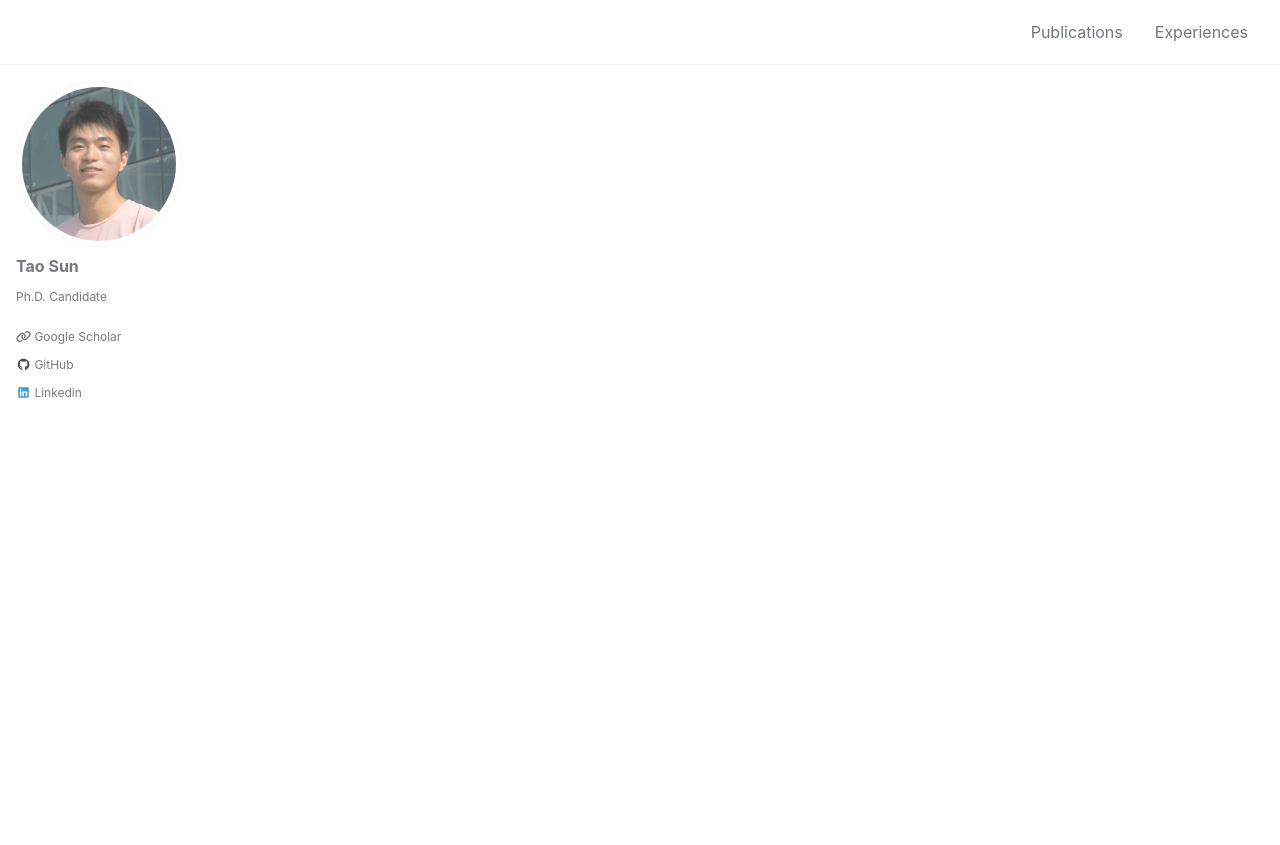
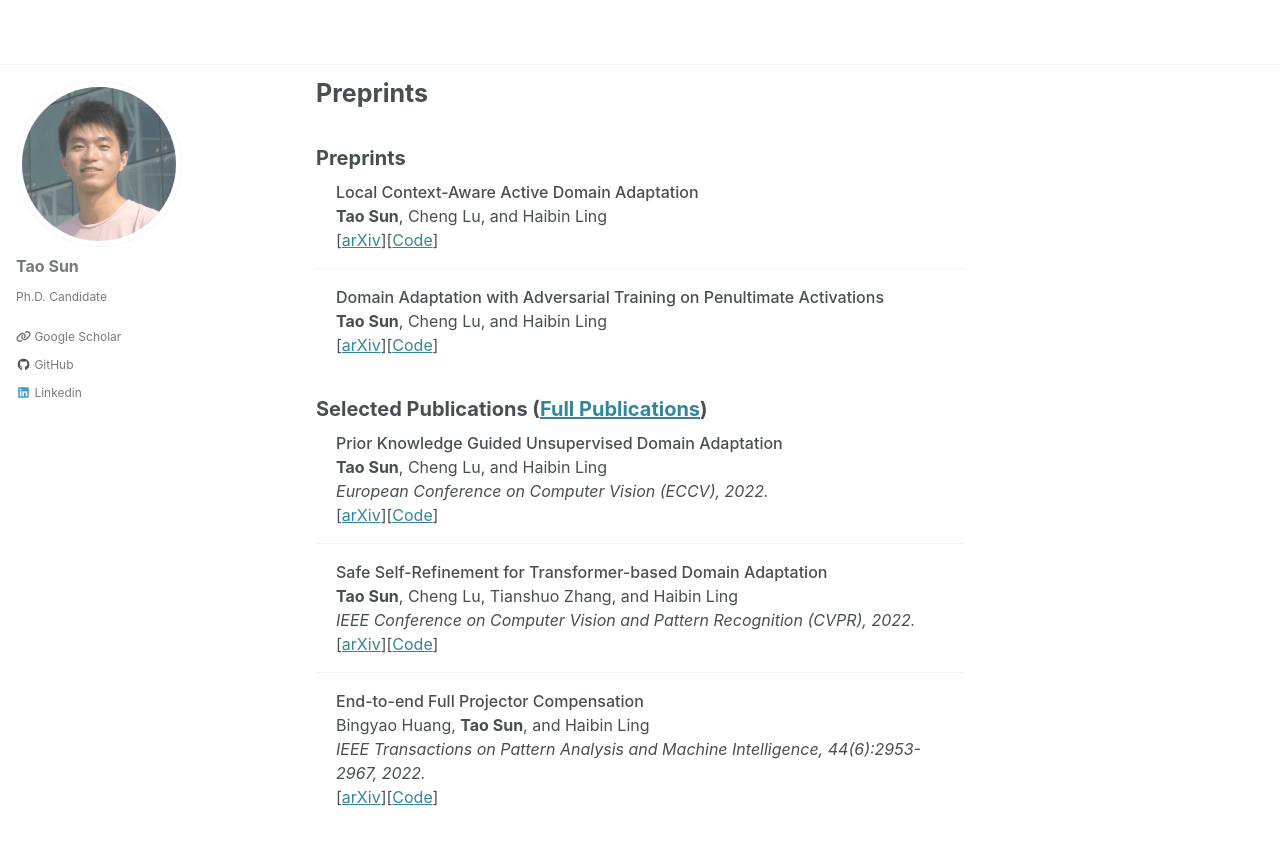
Before and after one commit to tsun/tsun.github.io, a Jekyll site: the page built from _pages/selected-publications.md, in a window 1280 px wide and 900 px high. Shown: the top 845 px of the window. Built offline with Jekyll 4.4.1, drawn with Linux system fonts in a browser that asks for light colours; cached includes are drawn as plain includes; nearby versions of some CDN libraries; our own code applies the rules of GitHub Pages for plain Markdown files.

Commit message:
reverse to previous verion

```diff
--- a/_pages/selected-publications.md
+++ b/_pages/selected-publications.md
@@ -0,0 +1,57 @@
+## Preprints
+<div class="publication">
+   <link rel="stylesheet" href="/assets/css/my.css">
+   <div class="text">
+     <div class="title">Local Context-Aware Active Domain Adaptation</div>
+     <div class="authors"><b>Tao Sun</b>, Cheng Lu, and Haibin Ling </div>
+     [<a href="https://arxiv.org/abs/2208.12856" target="_blank" rel="nofollow">arXiv</a>][<a href="https://github.com/tsun/LADA" target="_blank" rel="nofollow">Code</a>]
+   </div>
+ </div>
+
+---
+
+<div class="publication">
+   <link rel="stylesheet" href="/assets/css/my.css">
+   <div class="text">
+     <div class="title">Domain Adaptation with Adversarial Training on Penultimate Activations</div>
+     <div class="authors"><b>Tao Sun</b>, Cheng Lu, and Haibin Ling </div>
+     [<a href="https://arxiv.org/abs/2208.12853" target="_blank" rel="nofollow">arXiv</a>][<a href="https://github.com/tsun/APA" target="_blank" rel="nofollow">Code</a>]
+   </div>
+ </div>
+
+
+## Selected Publications ([Full Publications](https://scholar.google.com/citations?user=izyo6gkAAAAJ))
+
+<div class="publication">
+   <link rel="stylesheet" href="/assets/css/my.css">
+   <div class="text">
+     <div class="title">Prior Knowledge Guided Unsupervised Domain Adaptation</div>
+     <div class="authors"><b>Tao Sun</b>, Cheng Lu, and Haibin Ling </div>
+     <div> <em>European Conference on Computer Vision (ECCV), 2022.</em> </div>
+     [<a href="https://arxiv.org/abs/2207.08877" target="_blank" rel="nofollow">arXiv</a>][<a href="https://github.com/tsun/KUDA" target="_blank" rel="nofollow">Code</a>]
+   </div>
+ </div>
+
+---
+
+<div class="publication">
+   <link rel="stylesheet" href="/assets/css/my.css">
+   <div class="text">
+     <div class="title">Safe Self-Refinement for Transformer-based Domain Adaptation</div>
+     <div class="authors"><b>Tao Sun</b>, Cheng Lu, Tianshuo Zhang, and Haibin Ling </div>
+     <div> <em>IEEE Conference on Computer Vision and Pattern Recognition (CVPR), 2022.</em> </div>
+     [<a href="https://arxiv.org/abs/2204.07683" target="_blank" rel="nofollow">arXiv</a>][<a href="https://github.com/tsun/SSRT" target="_blank" rel="nofollow">Code</a>]
+   </div>
+</div>
+
+---
+
+<div class="publication">
+   <link rel="stylesheet" href="/assets/css/my.css">
+   <div class="text">
+     <div class="title">End-to-end Full Projector Compensation</div>
+     <div class="authors">Bingyao Huang, <b>Tao Sun</b>, and Haibin Ling </div>
+     <div>   <em>IEEE Transactions on Pattern Analysis and Machine Intelligence, 44(6):2953-2967, 2022.</em> </div>
+     [<a href="https://arxiv.org/abs/2008.00965" target="_blank" rel="nofollow">arXiv</a>][<a href="https://github.com/BingyaoHuang/CompenNeSt-plusplus" target="_blank" rel="nofollow">Code</a>]
+     </div>
+</div>
```
Also changed, not shown: _data/navigation.yml (+4 -4 lines).
